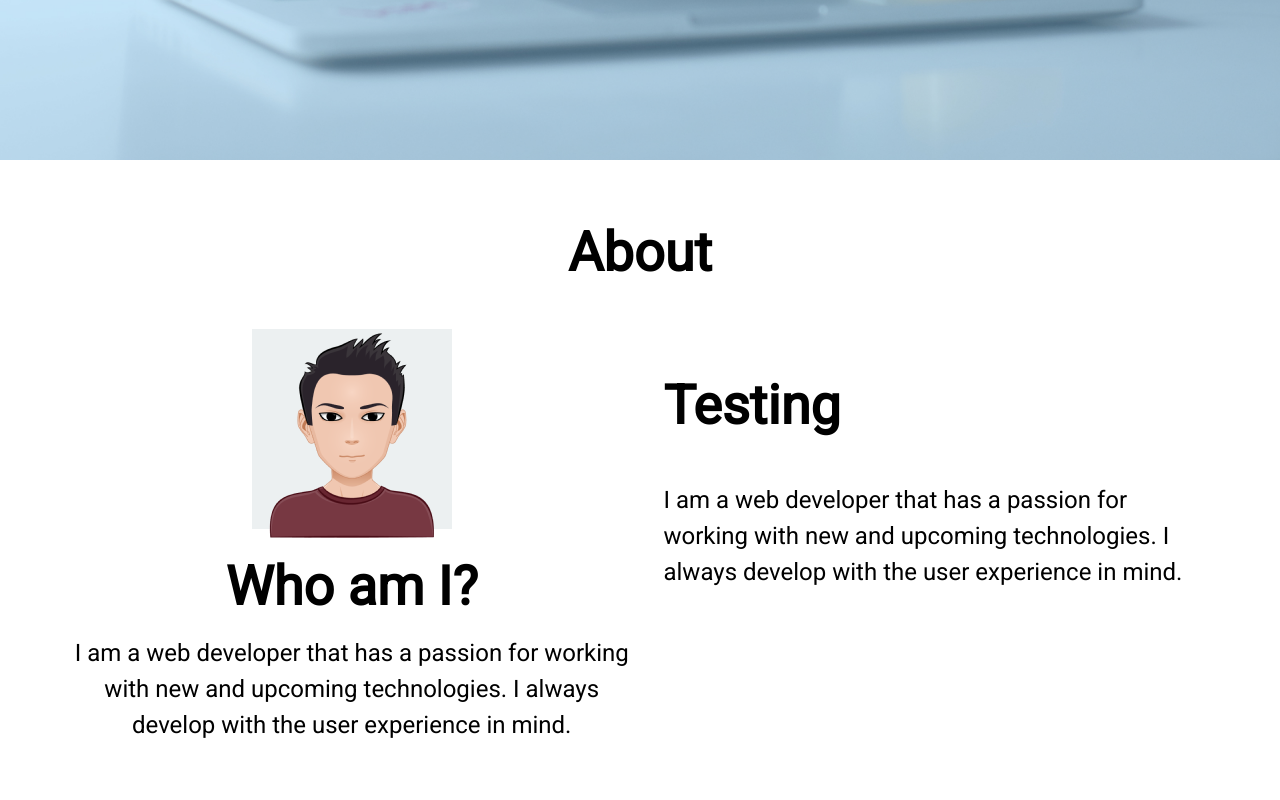
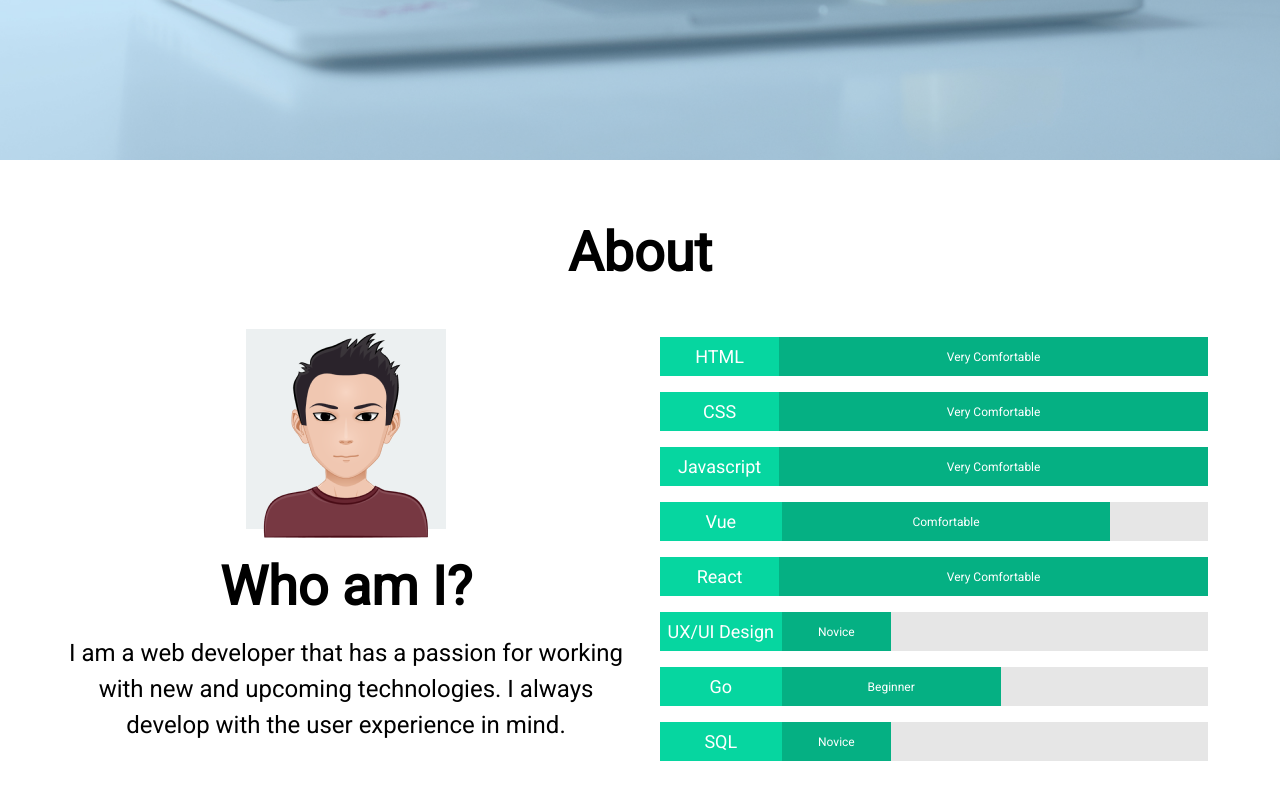
Before and after one commit to dtrinh100/personal_website, a Vue app: page / in a window 1280 px wide. Shown: the part 640-1440 px from the top of the page. Built offline with nearby package versions, Linux system fonts and the light colour scheme.

Commit message:
Added in skill chart

```diff
--- a/src/components/BaseAbout.vue
+++ b/src/components/BaseAbout.vue
@@ -4,28 +4,36 @@
     <div class="c-about__content">
     <div class="c-about-me">
     <div class="c-image-container">
-      <img class="c-image-container__image" :src="require('../assets/david-trinh.png')" alt="An image of me" />
+      <img class="c-image-container__image" :src="require('../assets/david-trinh.png')" alt="A cartoon image of me" />
     </div>
       <h2 class="c-about-me__heading">Who am I?</h2>
       <p class="c-about-me__description">I am a web developer that has a passion for working with new and upcoming technologies. I always develop with the user experience in mind.</p>
     </div>
-    <div class="c-about__viz">
-        <h2>Testing</h2>
-        <p>I am a web developer that has a passion for working with new and upcoming technologies. I always develop with the user experience in mind.</p>
+    <div class="c-about-viz">
+        <BaseSkillChart />
     </div>
     </div>
   </section>
 </template>
 
 <script>
+import BaseSkillChart from "@/components/BaseSkillChart";
+
 export default {
   name: "BaseAbout",
+  components: {
+    BaseSkillChart
+  }
 };
 </script>
 
 <style scoped>
 .c-about {
-  height: 100vh;
+  min-height: 100vh;
+  padding: 16px 24px;
+  @media(--tablet) {
+        padding: 16px 64px;
+    }
 }
 
 .c-about__heading {
@@ -39,8 +47,9 @@ export default {
     grid-column-gap: 16px;
     grid-template-areas: "aboutme"
                          "viz";
-
+    grid-row-gap: 24px;
     @media(--tablet) {
+        grid-template-columns: repeat(2, 1fr);
         grid-column-gap: 24px;
         grid-template-areas: "aboutme viz";
     }
@@ -66,8 +75,7 @@ export default {
     text-align: center;
 }
 
-.c-about__viz {
+.c-about-viz {
     grid-area: viz;
-    justify-self: center;
 }
 </style>
--- a/src/components/BaseIntro.vue
+++ b/src/components/BaseIntro.vue
@@ -16,7 +16,7 @@ export default {
 
 <style scoped>
 .c-intro {
-  background: url(../assets/bg-mobile.jpg) no-repeat center center fixed;
+  background: url(../assets/bg-mobile.jpg) no-repeat center center;
   background-size: cover;
   height: 100vh;
   display: flex;
@@ -27,12 +27,12 @@ export default {
   grid-area: hero;
 
   @media(--tablet) {
-    background: url(../assets/bg-tablet.jpg) no-repeat center center fixed;
+    background: url(../assets/bg-tablet.jpg) no-repeat center center;
     background-size: cover;
   }
 
   @media(--desktop) {
-    background: url(../assets/bg-desktop.jpg) no-repeat center center fixed;
+    background: url(../assets/bg-desktop.jpg) no-repeat center center;
     background-size: cover;
   }
 }
--- /dev/null
+++ b/src/components/BaseSkillChart.vue
@@ -0,0 +1,87 @@
+<template>
+  <div class="c-skill-chart">
+      <ul class="c-chart">
+        <li class="c-chart__item"><span class="c-chart__label">HTML</span> <span class="c-chart__comfort c-chart__comfort--html">Very Comfortable</span></li>
+        <li class="c-chart__item"><span class="c-chart__label">CSS</span> <span class="c-chart__comfort c-chart__comfort--css">Very Comfortable</span></li>
+        <li class="c-chart__item"><span class="c-chart__label">Javascript</span> <span class="c-chart__comfort c-chart__comfort--js">Very Comfortable</span></li>
+        <li class="c-chart__item"><span class="c-chart__label">Vue</span> <span class="c-chart__comfort c-chart__comfort--vue">Comfortable</span></li>
+        <li class="c-chart__item"><span class="c-chart__label">React</span> <span class="c-chart__comfort c-chart__comfort--react">Very Comfortable</span></li>
+        <li class="c-chart__item"><span class="c-chart__label">UX/UI Design</span> <span class="c-chart__comfort c-chart__comfort--design">Novice</span></li>
+        <li class="c-chart__item"><span class="c-chart__label">Go</span> <span class="c-chart__comfort c-chart__comfort--go">Beginner</span></li>
+        <li class="c-chart__item"><span class="c-chart__label">SQL</span> <span class="c-chart__comfort c-chart__comfort--sql">Novice</span></li>
+      </ul>
+  </div>
+</template>
+
+<script>
+export default {
+  name: "SkillChart",
+};
+</script>
+
+<style scoped>
+.c-chart {
+    list-style: none;
+    font-size: 0.75rem;
+    margin: 0;
+    padding: 0;
+    color: white;
+    display: flex;
+    flex-direction: column;
+    justify-content: space-between;
+}
+
+.c-chart__item {
+    display: flex;
+    background-color: #e6e6e6;
+    margin: 8px;
+}
+
+.c-chart__label {
+    width: 20%;
+    background-color: var(--secondary-color);
+    padding: 0.25rem;
+    text-align: center;
+}
+
+.c-chart__comfort {
+    background-color: #05b083;
+    display: flex;
+    flex-direction: column;
+    justify-content: center;
+    text-align: center;
+    font-size: 0.5rem;
+}
+
+.c-chart__comfort--html {
+    width: 80%;
+}
+
+.c-chart__comfort--css {
+    width: 80%;
+}
+
+.c-chart__comfort--js {
+    width: 80%;
+}
+
+.c-chart__comfort--vue {
+    width: 60%;
+}
+
+.c-chart__comfort--react {
+    width: 80%;
+}
+
+.c-chart__comfort--design {
+    width: 20%;
+}
+
+.c-chart__comfort--go {
+    width: 40%;
+}
+
+.c-chart__comfort--sql {
+    width: 20%;
+}
+</style>
--- a/src/components/LayoutDefault.vue
+++ b/src/components/LayoutDefault.vue
@@ -1,9 +1,7 @@
 <template>
 <main class="l-default">
     <slot name="hero"></slot>
-    <div class="l-content">
-        <slot name="content" />
-    </div>
+    <slot name="content" />
 </main>
 </template>
 
@@ -16,15 +14,7 @@ export default {
 <style scoped>
 .l-default {
     display: grid;
-    grid-template-columns: repeat(auto-fit, minmax(1fr, 1fr));
     grid-template-areas: "hero"
                          "about";
 }
-
-.l-content {
-    margin: 16px 16px;
-    @media(--tablet) {
-        margin: 16px 64px;
-    }
-}
 </style>
```
